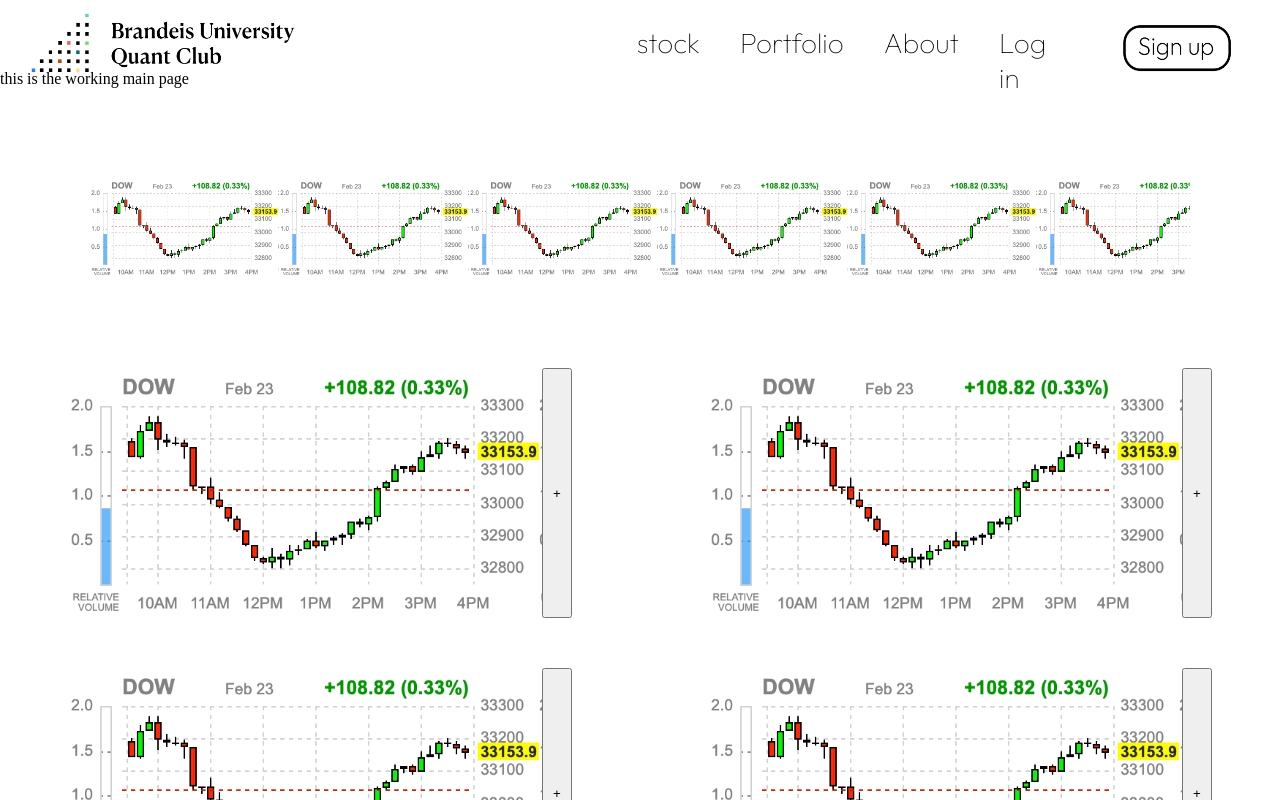
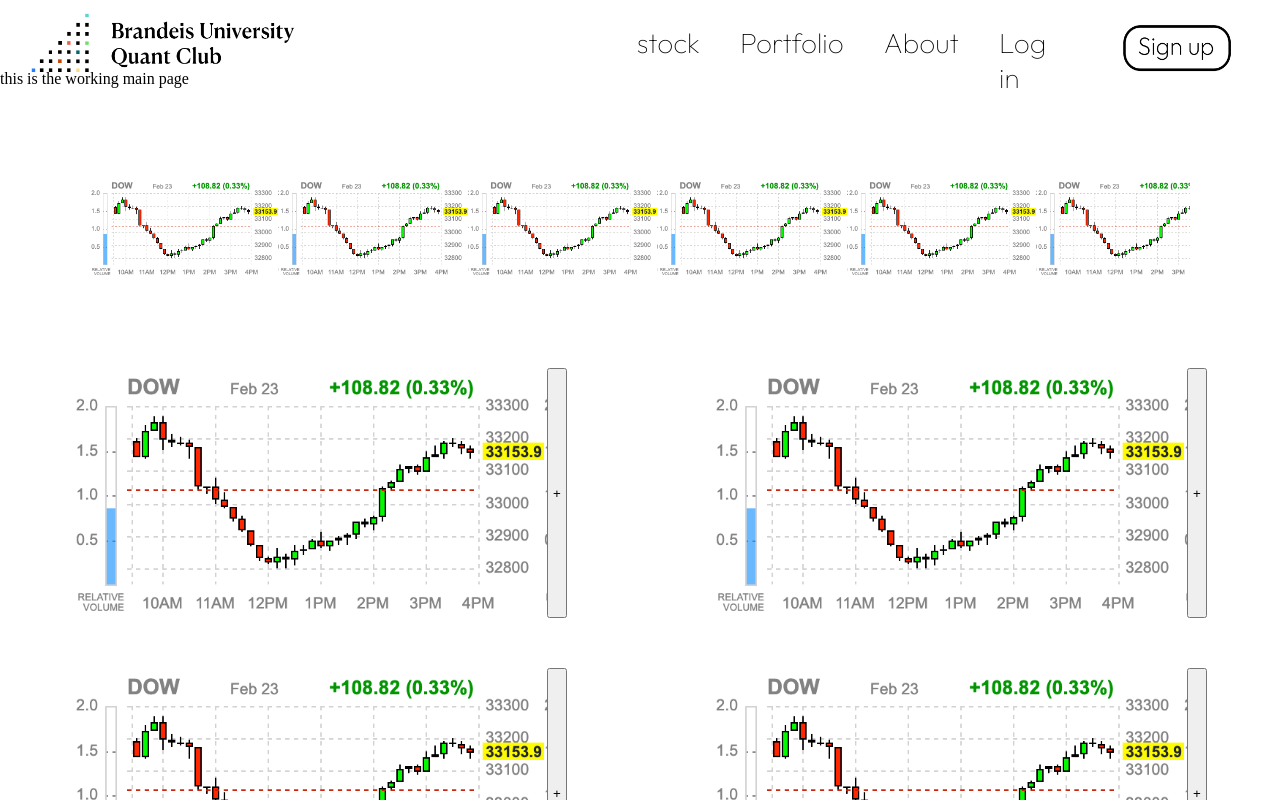
Before and after one commit to ArcherHeffern/ImpliedVolatilityIndex, a SvelteKit app: page / in a window 1280 px wide. Shown: the top 800 px of the page. Built offline with nearby package versions, Linux system fonts and the light colour scheme.

Commit message:
changed button width

```diff
--- a/src/routes/+page.svelte
+++ b/src/routes/+page.svelte
@@ -29,7 +29,7 @@
     }
 
     .button{
-        width: 30px;
+        width: 20px;
         height: 250px;
     }
 
```
